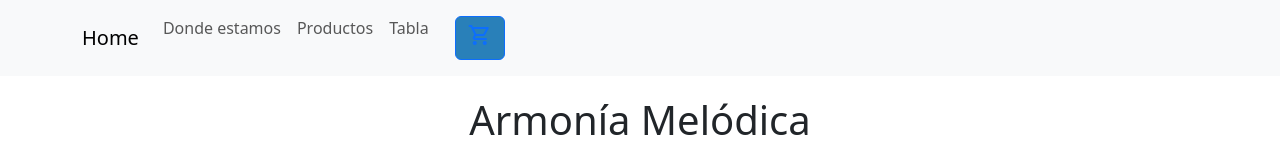
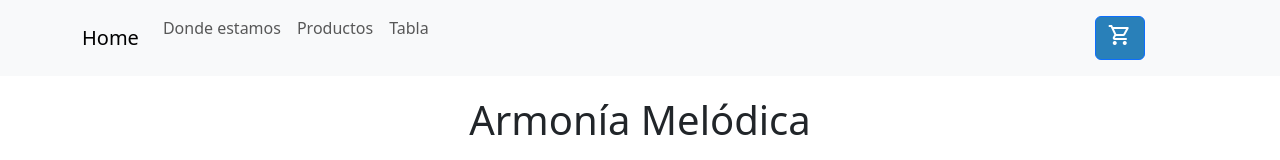
Before and after one commit to GuidoPerezMoro/TP-Instrumentos-Frontend, a React (Vite) app: page / in a window 1280 px wide. Shown: the top 160 px of the page. Built offline with nearby package versions, Linux system fonts and the light colour scheme.

Commit message:
Boton carrito mejorado

```diff
--- a/src/components/NavBar/NavBar.module.css
+++ b/src/components/NavBar/NavBar.module.css
@@ -1,3 +1,6 @@
 .cartNavItem {
-  margin-left: auto; /* Empuja el elemento a la derecha */
+  display: flex; /* Se necesita 'display' para aplicar 'd-flex' */
+  margin-top: auto;
+  margin-left: 50vw; /* Empuja el elemento a la derecha */
+  position: relative; /* Corrección para 'position-relative' */
 }
--- a/src/components/NavBar/NavBar.tsx
+++ b/src/components/NavBar/NavBar.tsx
@@ -40,7 +40,7 @@ export const NavBar = () => {
             </Nav.Item>
             <Nav.Item className={styles.cartNavItem}>
               <Link to={"/carrito"} className="nav-link">
-                <Button variant="outline-primary">
+                <Button variant="primary">
                   <span className="material-symbols-outlined">
                     shopping_cart
                   </span>
```
